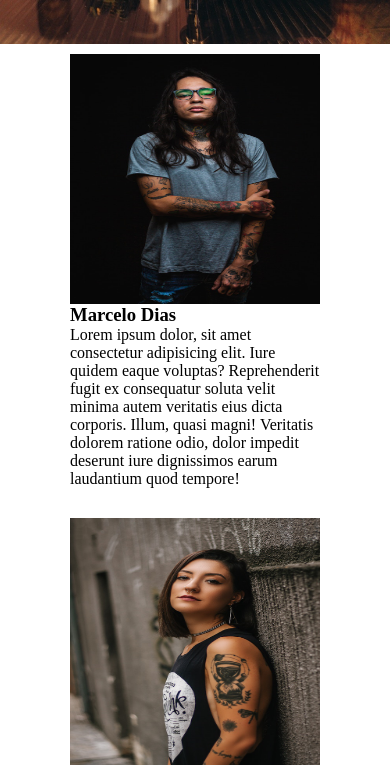
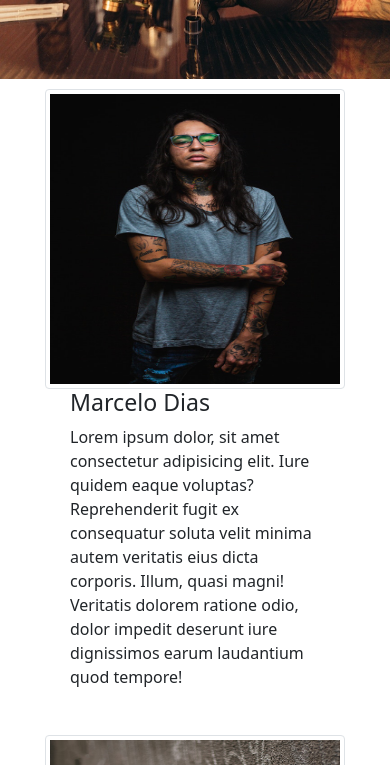
Before and after one commit to LucasIbarra/PreEntrega2-IbarraLucas, a plain HTML site: page pages/sobrenosotros.html in a window 390 px wide. Shown: the part 493-1258 px from the top of the page. Drawn offline with nearby package versions, Linux system fonts and the light colour scheme; a web font is replaced by a local one.

Commit message:
agregue bootstrap

```diff
--- a/css/style.css
+++ b/css/style.css
@@ -510,8 +510,8 @@ footer div a img {
 
 .fondo-sobre h2 {
     font-size: 100px;
+    color: black;
     text-shadow: white 2px 5px;
-
 }
 
 
@@ -720,12 +720,6 @@ footer div a img {
         margin-top: 20px;
     }
 
-    .tatuadores img {
-        width: 350px;
-        height: 350px;
-        margin-top: 15px;
-    }
-
     .fondo-sobre {
         height: 450px;
     }
@@ -887,11 +881,6 @@ footer div a img {
         width: 250px;
     }
 
-    .tatuadores img {
-        width: 250px;
-        height: 250px;
-        margin-top: 10px;
-    }
     .fondo-mat{
         height: 300px;
     }
--- a/pages/sobrenosotros.html
+++ b/pages/sobrenosotros.html
@@ -5,6 +5,7 @@
     <meta charset="UTF-8">
     <meta http-equiv="X-UA-Compatible" content="IE=edge">
     <meta name="viewport" content="width=device-width, initial-scale=1.0">
+    <link href="https://cdn.jsdelivr.net/npm/bootstrap@5.0.2/dist/css/bootstrap.min.css" rel="stylesheet" integrity="sha384-EVSTQN3/azprG1Anm3QDgpJLIm9Nao0Yz1ztcQTwFspd3yD65VohhpuuCOmLASjC" crossorigin="anonymous">
     <link rel="stylesheet" href="../css/style.css">
     <title>Tattoo & Design</title>
 </head>
@@ -27,7 +28,7 @@
         </div>
         <div class="tatuadores">
             <div class="tatuador">
-                <img src="../img/quinessomos/pexels-asio-ph-9617622.jpg" alt="tatuador">
+                <img src="../img/quinessomos/pexels-asio-ph-9617622.jpg" class="img-thumbnail" alt="tatuador">
                 <div>
                     <h3>Marcelo Dias
                     </h3>
@@ -35,7 +36,7 @@
                 </div>
             </div>
             <div class="tatuadora">
-                <img src="../img/quinessomos/pexels-marcelo-dias-2089530.jpg" alt="tatuador">
+                <img src="../img/quinessomos/pexels-marcelo-dias-2089530.jpg" class="img-thumbnail" alt="tatuadora">
                 <div>
                     <h3>Lara Devertiz
                     </h3>
@@ -51,5 +52,6 @@
             </div>
         </footer>
     </div>
+    <script src="https://cdn.jsdelivr.net/npm/bootstrap@5.0.2/dist/js/bootstrap.bundle.min.js" integrity="sha384-MrcW6ZMFYlzcLA8Nl+NtUVF0sA7MsXsP1UyJoMp4YLEuNSfAP+JcXn/tWtIaxVXM" crossorigin="anonymous"></script>
 </body>
 </html>
```
Also changed, not shown: pages/preguntasfrecuentes.html (+8 -6 lines).
